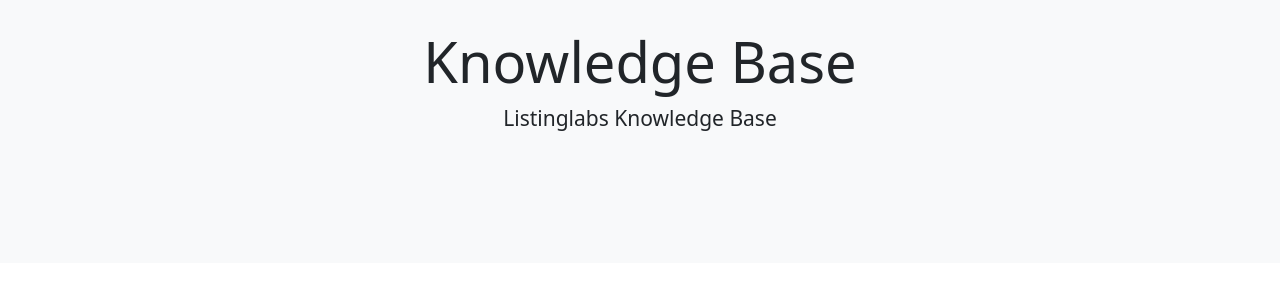
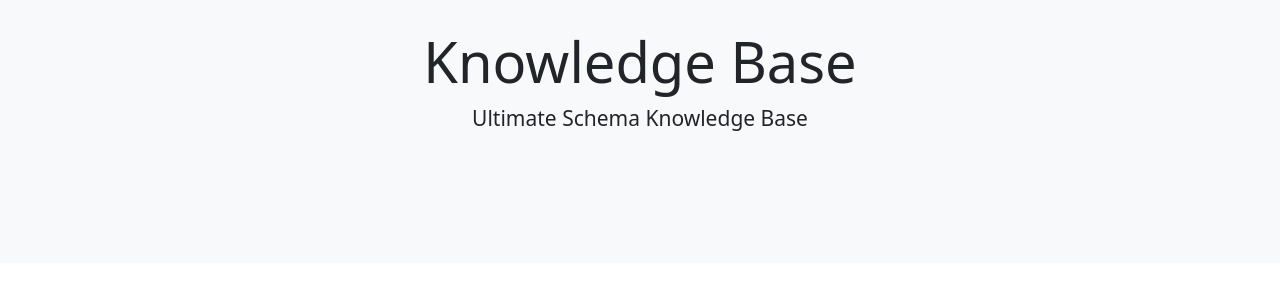
Before and after one commit to ultimateschema/ultimateschema.github.io, a Jekyll site: the page built from base.html, in a window 1280 px wide and 1383 px high. Shown: the part 187-487 px from the top of the window. Built offline with Jekyll 4.4.1, drawn with Linux system fonts in a browser that asks for light colours.

Commit message:
changed listinglabs to Ultimate Schema in knowledge base

```diff
--- a/base.html
+++ b/base.html
@@ -1,7 +1,7 @@
 ---
 layout: blog
 title: Knowledge Base
-description: Listinglabs Knowledge Base
+description: Ultimate Schema Knowledge Base
 ---
 
 {% for post in site.posts %}
```
